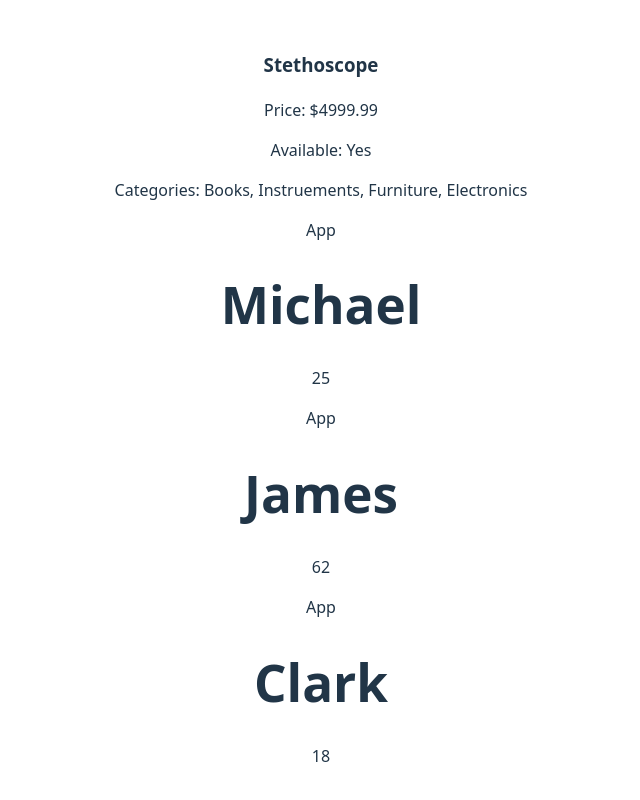
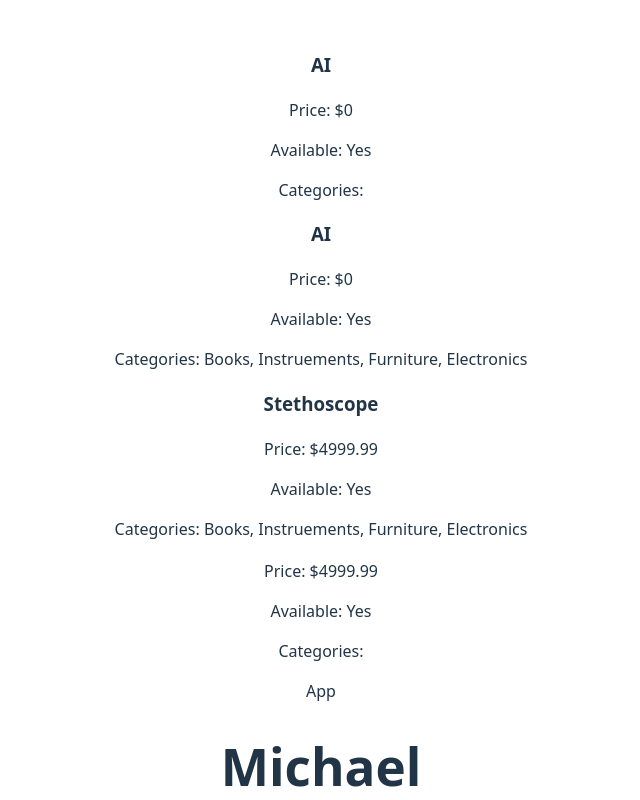
Before and after one commit to Designandcode01/Typescript-React, a React (Vite) app: page / in a window 1280 px wide. Shown: the top 800 px of the page, without its empty margins (319-959 px from the left). Built offline with nearby package versions, Linux system fonts and the light colour scheme.

Commit message:
Default props commited

```diff
--- a/src/App.tsx
+++ b/src/App.tsx
@@ -8,7 +8,16 @@ const App = () => {
   return (
     <>
     <div>
+      <Items  />
+    </div>
+    <div>
+      <Items isAvailable={true} categories={["Books", "Instruements", "Furniture", "Electronics"]} />
+    </div>
+    <div>
       <Items name="Stethoscope" price={4999.99} isAvailable={true} categories={["Books", "Instruements", "Furniture", "Electronics"]} />
+    </div>
+    <div>
+      <Items name="" price={4999.99} />
     </div>
     <div>App</div>
     <UserProfile
--- a/src/components/Items.tsx
+++ b/src/components/Items.tsx
@@ -1,13 +1,13 @@
 export type ItemsProps = {
 
-    name: string;
-    price: number;
-    isAvailable: boolean; // Fixed spelling
-    categories: string[];
+    name?: string;
+    price?: number;
+    isAvailable?: boolean; // Fixed spelling
+    categories?: string[];
 }
 
 
-const Items = ({ name, price, isAvailable, categories }: ItemsProps) => {
+const Items = ({ name="AI", price=0.0000000, isAvailable=true, categories=[] }: ItemsProps) => {
   return (
     <div>
 
@@ -19,6 +19,9 @@ const Items = ({ name, price, isAvailable, categories }: ItemsProps) => {
     </div>
   )
 }
+
+
+
 
 // const Items: React.FC<ItemsProps> = ({ id, name, price, isAvailable }) => {
 //   return (
```
